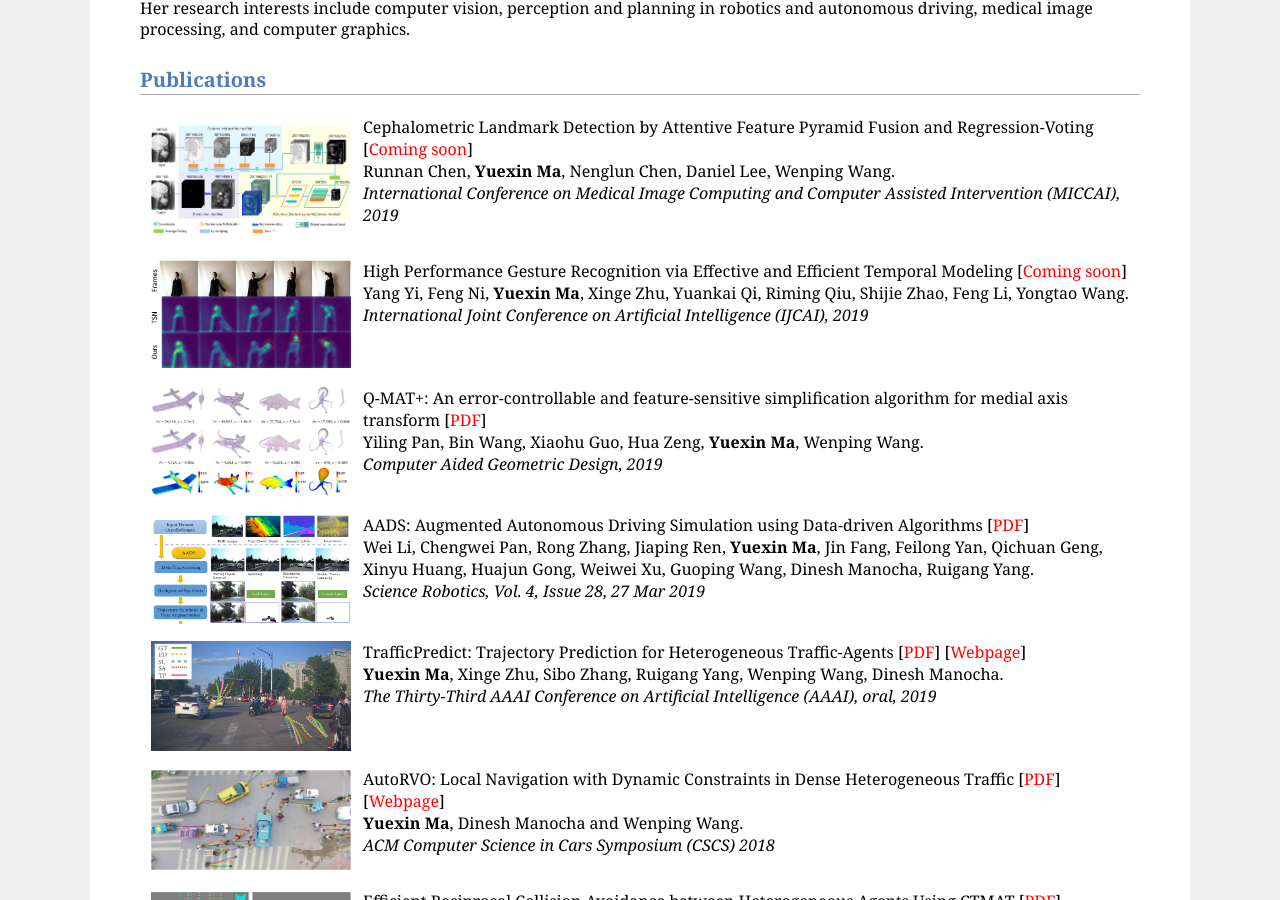
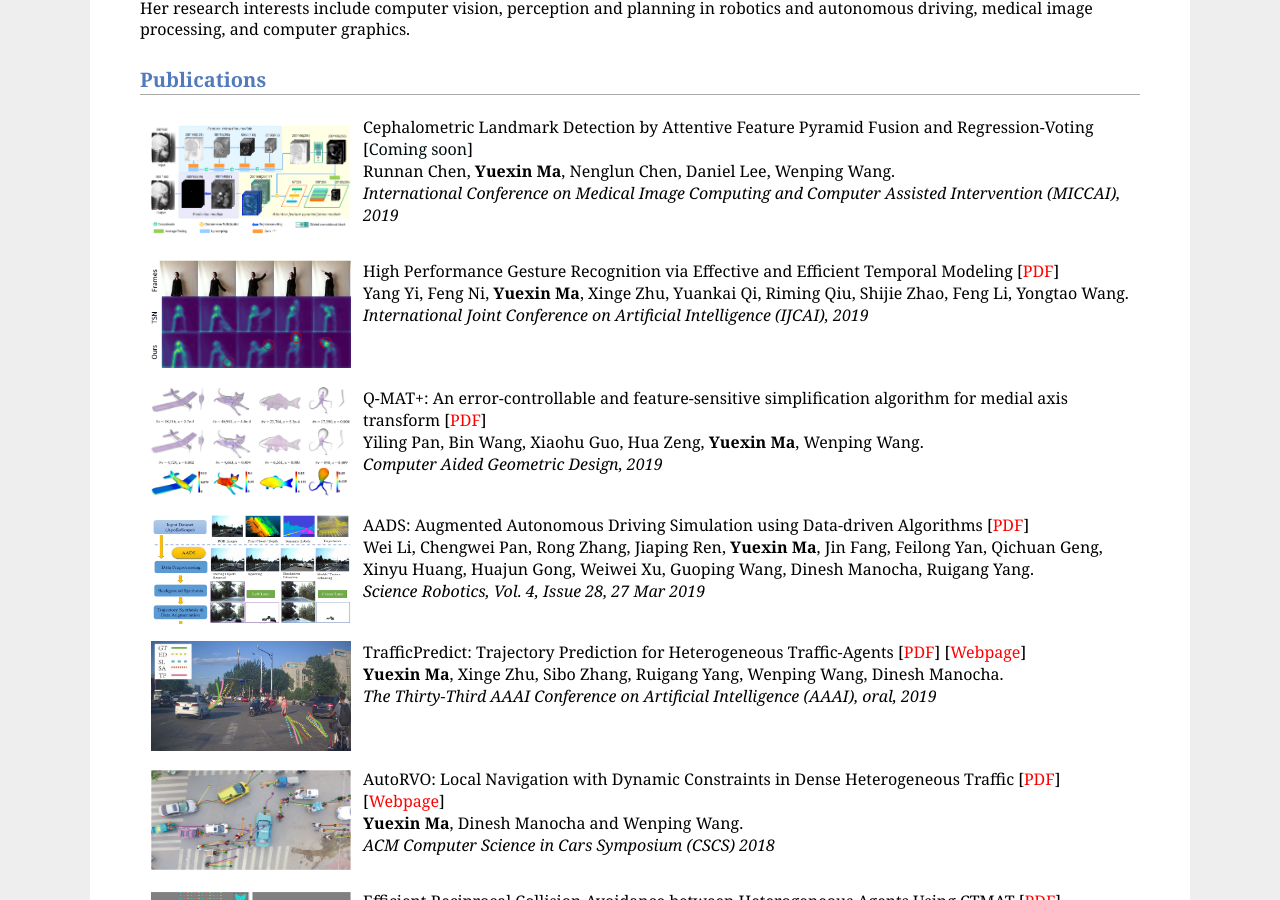
Before and after one commit to AshleyQTDS/AshleyQTDS.github.io, a Jekyll site: the page aboutme.html, which Jekyll copies as it is, in a window 1280 px wide and 900 px high, scrolled down 470 px. Built offline with Jekyll 4.4.1, drawn with Linux system fonts in a browser that asks for light colours; a script that is not in the unit is left out.

Commit message:
Update aboutme.html

```diff
--- a/aboutme.html
+++ b/aboutme.html
@@ -103,7 +103,12 @@
       <tr>
       <td><img src="./zxg_css/MICCAI.PNG" border="0" width="200" height="110"></td>
       <td valign="top" align='left'>
-      Cephalometric Landmark Detection by Attentive Feature Pyramid Fusion and Regression-Voting [<a href=" "><font color="red">Coming soon</a></font>] <br>
+      Cephalometric Landmark Detection by Attentive Feature Pyramid Fusion and Regression-Voting [<a href="@article{chen2019cephalometric,
+  title={Cephalometric Landmark Detection by AttentiveFeature Pyramid Fusion and Regression-Voting},
+  author={Chen, Runnan and Ma, Yuexin and Chen, Nenglun and Lee, Daniel and Wang, Wenping},
+  journal={arXiv preprint arXiv:1908.08841},
+  year={2019}
+}"><font color="PDF">Coming soon</a></font>] <br>
       Runnan Chen, <b>Yuexin Ma</b>, Nenglun Chen, Daniel Lee, Wenping Wang. <br> <em>International Conference on Medical Image Computing and Computer Assisted Intervention (MICCAI), 2019</em><br><br>
       </tr>
 
@@ -111,7 +116,7 @@
       <tr>
       <td><img src="./zxg_css/IJCAI.PNG" border="0" width="200" height="110"></td>
       <td valign="top" align='left'>
-      High Performance Gesture Recognition via Effective and Efficient Temporal Modeling [<a href=" "><font color="red">Coming soon</a></font>] <br>
+      High Performance Gesture Recognition via Effective and Efficient Temporal Modeling [<a href="https://www.researchgate.net/profile/Xinge_Zhu/publication/334844478_High_Performance_Gesture_Recognition_via_Effective_and_Efficient_Temporal_Modeling/links/5d8b1999a6fdcc255496e68c/High-Performance-Gesture-Recognition-via-Effective-and-Efficient-Temporal-Modeling.pdf"><font color="red">PDF</a></font>] <br>
       Yang Yi, Feng Ni, <b>Yuexin Ma</b>, Xinge Zhu, Yuankai Qi, Riming Qiu, Shijie Zhao, Feng Li, Yongtao Wang.<br> <em>International Joint Conference on Artificial Intelligence (IJCAI), 2019</em><br><br>
       </tr>
 
```
